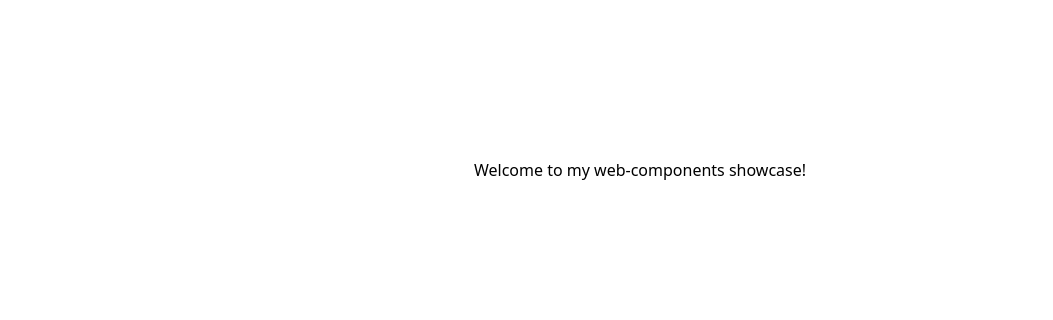
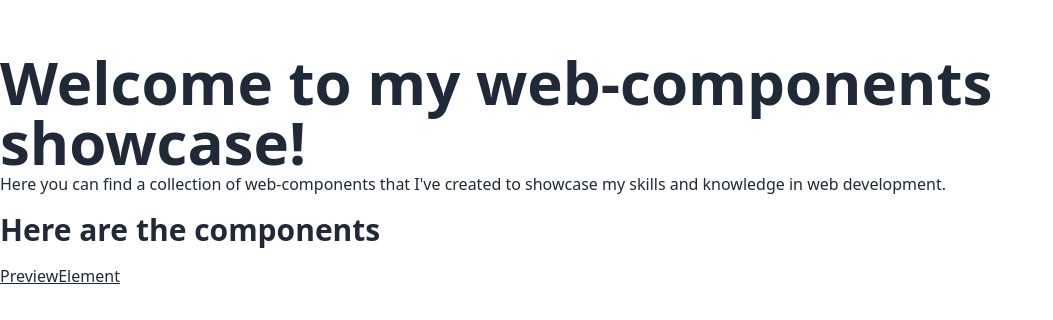
Before and after one commit to chakri68/web-components, a SvelteKit app: page / in a window 1280 px wide. Shown: the part 230-550 px from the top of the page, without its empty margins (0-1053 px from the left). Built offline with nearby package versions, Linux system fonts and the light colour scheme.

Commit message:
Added daisyui

```diff
--- a/package.json
+++ b/package.json
@@ -40,6 +40,7 @@
 		"@typescript-eslint/eslint-plugin": "^6.0.0",
 		"@typescript-eslint/parser": "^6.0.0",
 		"autoprefixer": "^10.4.17",
+		"daisyui": "^4.7.2",
 		"directory-tree": "^3.5.1",
 		"eslint": "^8.56.0",
 		"eslint-config-prettier": "^9.1.0",
--- /dev/null
+++ b/src/lib/web-components/index.ts
@@ -0,0 +1,3 @@
+const Components: string[] = ['PreviewElement'];
+
+export default Components;
--- a/src/routes/+page.svelte
+++ b/src/routes/+page.svelte
@@ -1,6 +1,23 @@
-<h1>Welcome to my web-components showcase!</h1>
+<script lang="ts">
+	import Components from '$lib/web-components/index.js';
+</script>
 
-<style>
+<h1 class="text-6xl font-bold">Welcome to my web-components showcase!</h1>
+
+<p>
+	Here you can find a collection of web-components that I've created to showcase my skills and
+	knowledge in web development.
+</p>
+
+<p class="text-3xl font-bold my-4">Here are the components</p>
+
+<ol class="flex gap-4 flex-col">
+	{#each Components as componentName}
+		<li class="link"><a href={`/component/${componentName}`}>{componentName}</a></li>
+	{/each}
+</ol>
+
+<style lang="scss">
 	:global(body) {
 		display: grid;
 		place-items: center;
--- a/tailwind.config.js
+++ b/tailwind.config.js
@@ -4,5 +4,8 @@ export default {
 	theme: {
 		extend: {}
 	},
-	plugins: []
+	plugins: [require('daisyui')],
+	daisyui: {
+		themes: ['light', 'dark', 'cupcake']
+	}
 };
```
Also changed, not shown: 1 other file (tests, documents, lock files or other folders).
